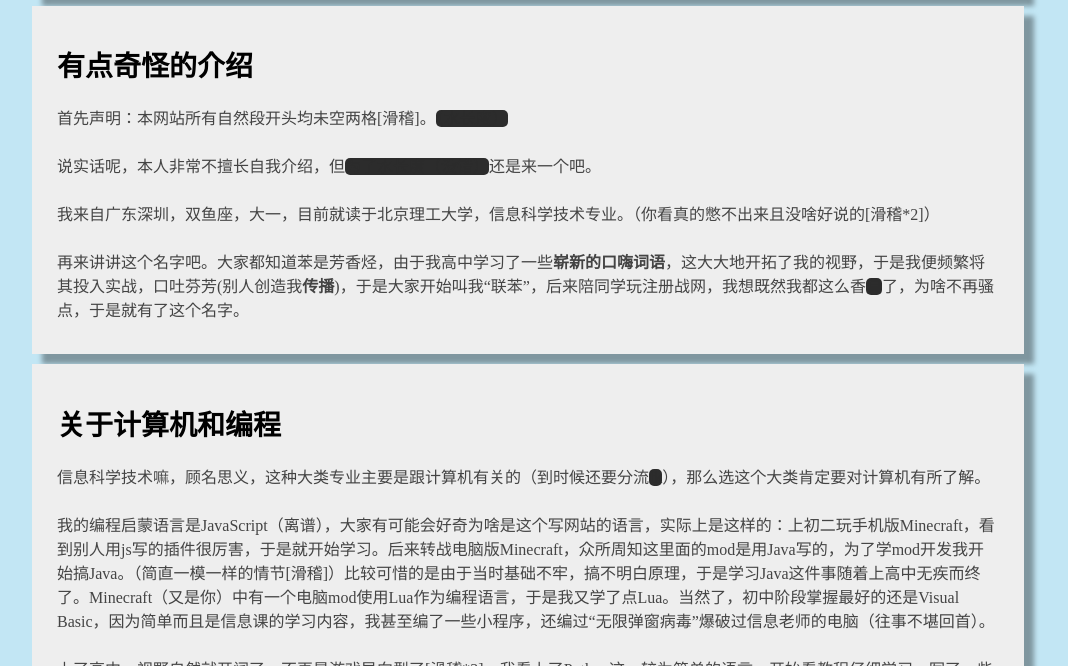
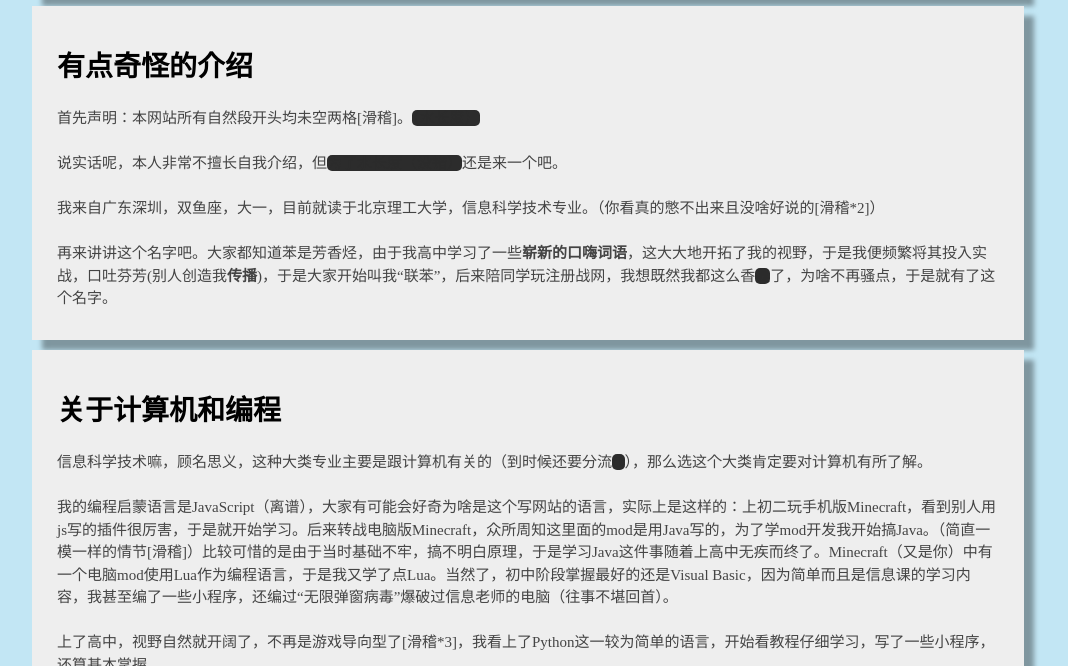
Before and after one commit to zx1316/zx1316.github.io, a plain HTML site: page index.html in a window 1280 px wide. Shown: the part 134-800 px from the top of the page, without its empty margins (112-1180 px from the left). Drawn offline with Linux system fonts and the light colour scheme.

Commit message:
bug fix 1
delete some shit

```diff
--- a/effect.css
+++ b/effect.css
@@ -8,7 +8,7 @@
 
 p span.mask
 {
-    font-size: 16px;
+    font-size: 15px;
 }
 
 .mask:hover
@@ -16,10 +16,10 @@ p span.mask
     color:#ffffff;
 }
 
-@media screen and (max-width:991px)
+/*@media screen and (max-width:991px)
 {
     p span.mask
     {
         font-size: 20px;
     }
-}
+}*/
--- a/mainstyle.css
+++ b/mainstyle.css
@@ -54,7 +54,7 @@ body
         width: 100%
     }
 
-    div.center2 p
+    /*div.center2 p
     {
         font-size: 20px;
     }
@@ -77,12 +77,12 @@ body
     div.footer
     {
         font-size: 15px;
-    }
+    }*/
 }
 
 .center2 p
 {
-    font-size: 16px;
+    font-size: 15px;
     color:#444444;
     line-height: 150%;
 }
```
